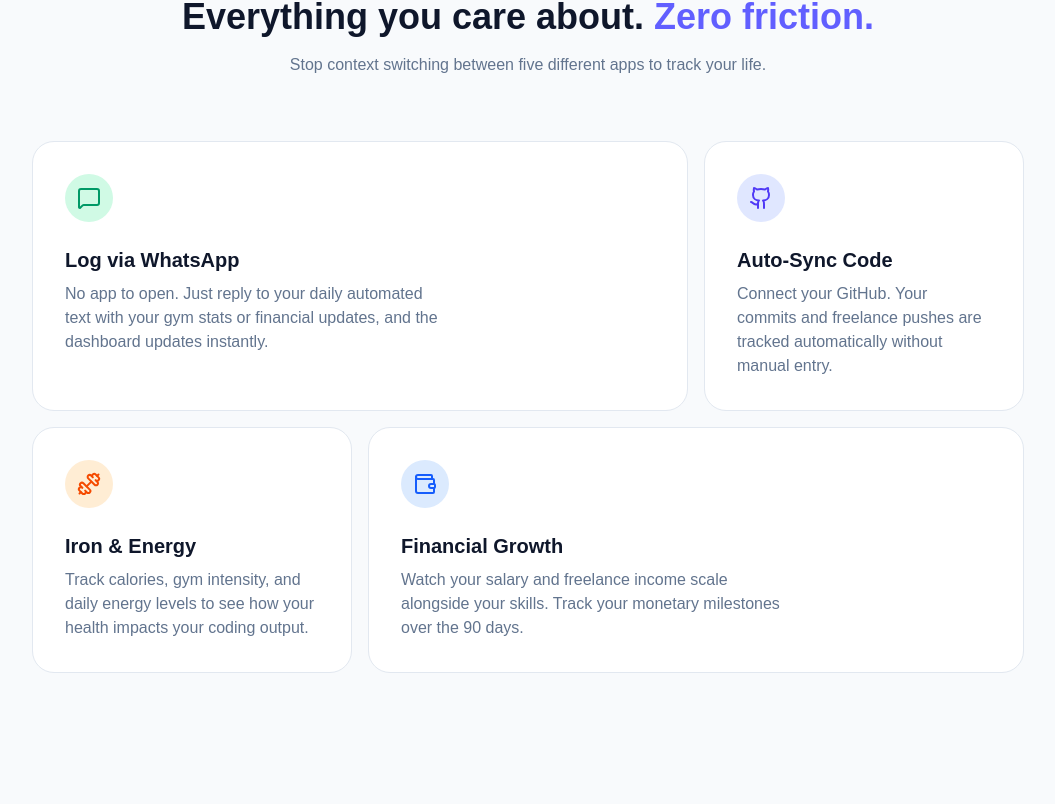
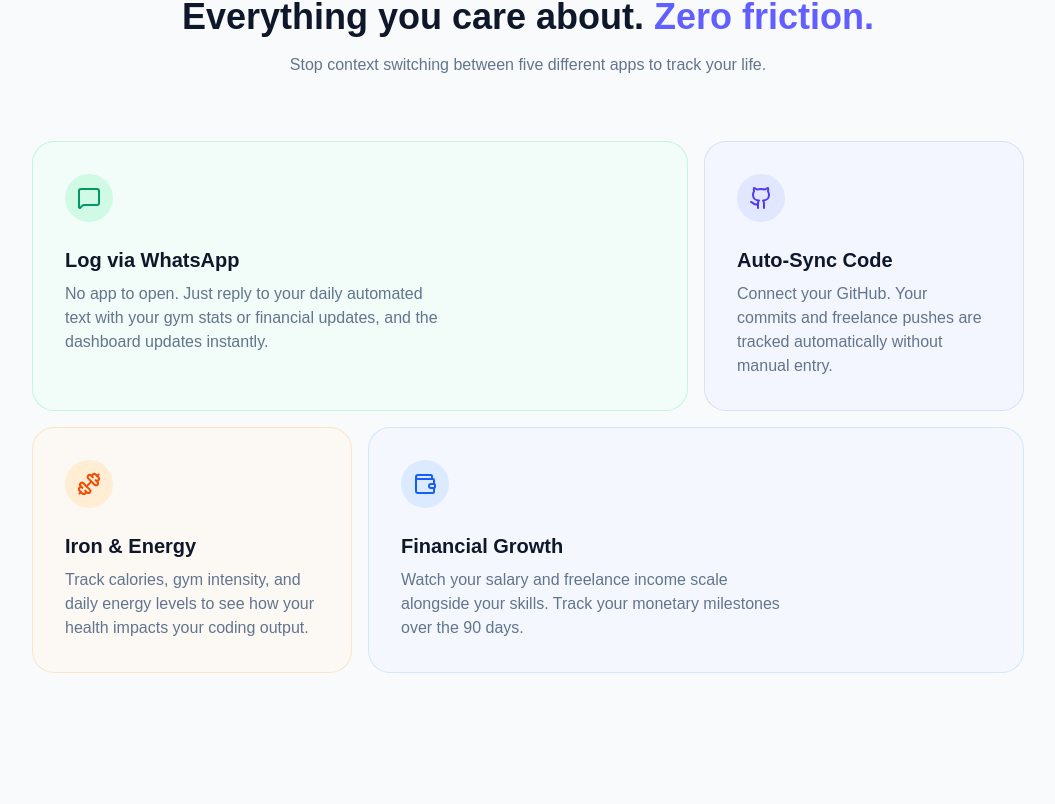
Before and after one commit to abhiishekh/habit-tracker, a Next.js app: page / in a window 1280 px wide. Shown: the part 996-1800 px from the top of the page, without its empty margins (112-1167 px from the left). Built offline with nearby package versions, Linux system fonts and the light colour scheme; a web font is replaced by a local one.

Commit message:
updated UI colors and dhasboard layout

```diff
--- a/app/(dashboard)/layout.tsx
+++ b/app/(dashboard)/layout.tsx
@@ -13,7 +13,7 @@ export default function DashboardLayout({
       {/* Main Content Area - Padding adjusts to match sidebar width */}
       {/* pl-16 prevents mobile content from hiding under the slim sidebar */}
       {/* md:pl-64 pushes content over for the full desktop sidebar */}
-      <main className="flex-1 flex flex-col pl-8 md:pl-64 transition-all duration-300">
+      <main className="flex-1 flex flex-col pl-8 md:pl-32 transition-all duration-300 ">
         <div className=" pl-6 md:p-10 flex-1">
           {children}
         </div>
--- a/components/shared/LandingPageContent.tsx
+++ b/components/shared/LandingPageContent.tsx
@@ -19,7 +19,9 @@ const LandingPageContent = () => {
 
                 <div className="grid grid-cols-1 md:grid-cols-3 gap-4">
                     {/* Feature 1: WhatsApp (Spans 2 columns) */}
-                    <div className="md:col-span-2 rounded-3xl border border-slate-200 dark:border-zinc-800 bg-white dark:bg-zinc-900/50 p-8 flex flex-col justify-between hover:border-emerald-500/50 transition-colors group">
+                    <div className="md:col-span-2 group rounded-3xl border border-emerald-200/60 dark:border-emerald-900/40
+bg-emerald-50/50 dark:bg-emerald-950/30 p-8 flex flex-col justify-between
+transition-all duration-300 ease-out hover:border-emerald-500 hover:shadow-emerald-500/10 hover:shadow-xl">
                         <div>
                             <div className="h-12 w-12 rounded-full bg-emerald-100 dark:bg-emerald-500/20 flex items-center justify-center mb-6">
                                 <MessageSquare className="text-emerald-600 dark:text-emerald-400" size={24} />
@@ -32,7 +34,9 @@ const LandingPageContent = () => {
                     </div>
 
                     {/* Feature 2: GitHub Automation */}
-                    <div className="rounded-3xl border border-slate-200 dark:border-zinc-800 bg-white dark:bg-zinc-900/50 p-8 hover:border-indigo-500/50 transition-colors">
+                    <div className="group rounded-3xl border border-indigo-200/60 dark:border-indigo-900/40
+bg-indigo-50/50 dark:bg-indigo-950/30 p-8
+transition-all duration-300 ease-out hover:border-indigo-500 hover:shadow-indigo-500/10 hover:shadow-xl">
                         <div className="h-12 w-12 rounded-full bg-indigo-100 dark:bg-indigo-500/20 flex items-center justify-center mb-6">
                             <Github className="text-indigo-600 dark:text-indigo-400" size={24} />
                         </div>
@@ -43,7 +47,9 @@ const LandingPageContent = () => {
                     </div>
 
                     {/* Feature 3: Gym & Health */}
-                    <div className="rounded-3xl border border-slate-200 dark:border-zinc-800 bg-white dark:bg-zinc-900/50 p-8 hover:border-orange-500/50 transition-colors">
+                    <div className="group rounded-3xl border border-orange-200/60 dark:border-orange-900/40
+bg-orange-50/50 dark:bg-orange-950/30 p-8
+transition-all duration-300 ease-out hover:border-orange-500 hover:shadow-orange-500/10 hover:shadow-xl">
                         <div className="h-12 w-12 rounded-full bg-orange-100 dark:bg-orange-500/20 flex items-center justify-center mb-6">
                             <Dumbbell className="text-orange-600 dark:text-orange-400" size={24} />
                         </div>
@@ -54,7 +60,9 @@ const LandingPageContent = () => {
                     </div>
 
                     {/* Feature 4: Finance (Spans 2 columns) */}
-                    <div className="md:col-span-2 rounded-3xl border border-slate-200 dark:border-zinc-800 bg-white dark:bg-zinc-900/50 p-8 flex flex-col justify-between hover:border-blue-500/50 transition-colors">
+                    <div className="md:col-span-2 group rounded-3xl border border-blue-200/60 dark:border-blue-900/40
+bg-blue-50/50 dark:bg-blue-950/30 p-8 flex flex-col justify-between
+transition-all duration-300 ease-out hover:border-blue-500 hover:shadow-blue-500/10 hover:shadow-xl">
                         <div>
                             <div className="h-12 w-12 rounded-full bg-blue-100 dark:bg-blue-500/20 flex items-center justify-center mb-6">
                                 <Wallet className="text-blue-600 dark:text-blue-400" size={24} />
@@ -69,7 +77,7 @@ const LandingPageContent = () => {
             </section>
 
             {/* --- 2. THE ANTI-SPREADSHEET MANIFESTO --- */}
-            <section className="w-full bg-slate-900 dark:bg-zinc-900 py-24 px-4 my-12 relative overflow-hidden">
+            <section className="w-full bg-emerald-50 dark:bg-emerald-950 py-24 px-4 my-12 relative overflow-hidden rounded-xl">
                 <div className="absolute inset-0 bg-[url('https://grainy-gradients.vercel.app/noise.svg')] opacity-20 brightness-100 contrast-150"></div>
                 <div className="max-w-3xl mx-auto text-center relative z-10">
                     <Terminal className="text-emerald-400 mx-auto mb-6" size={40} />
```
